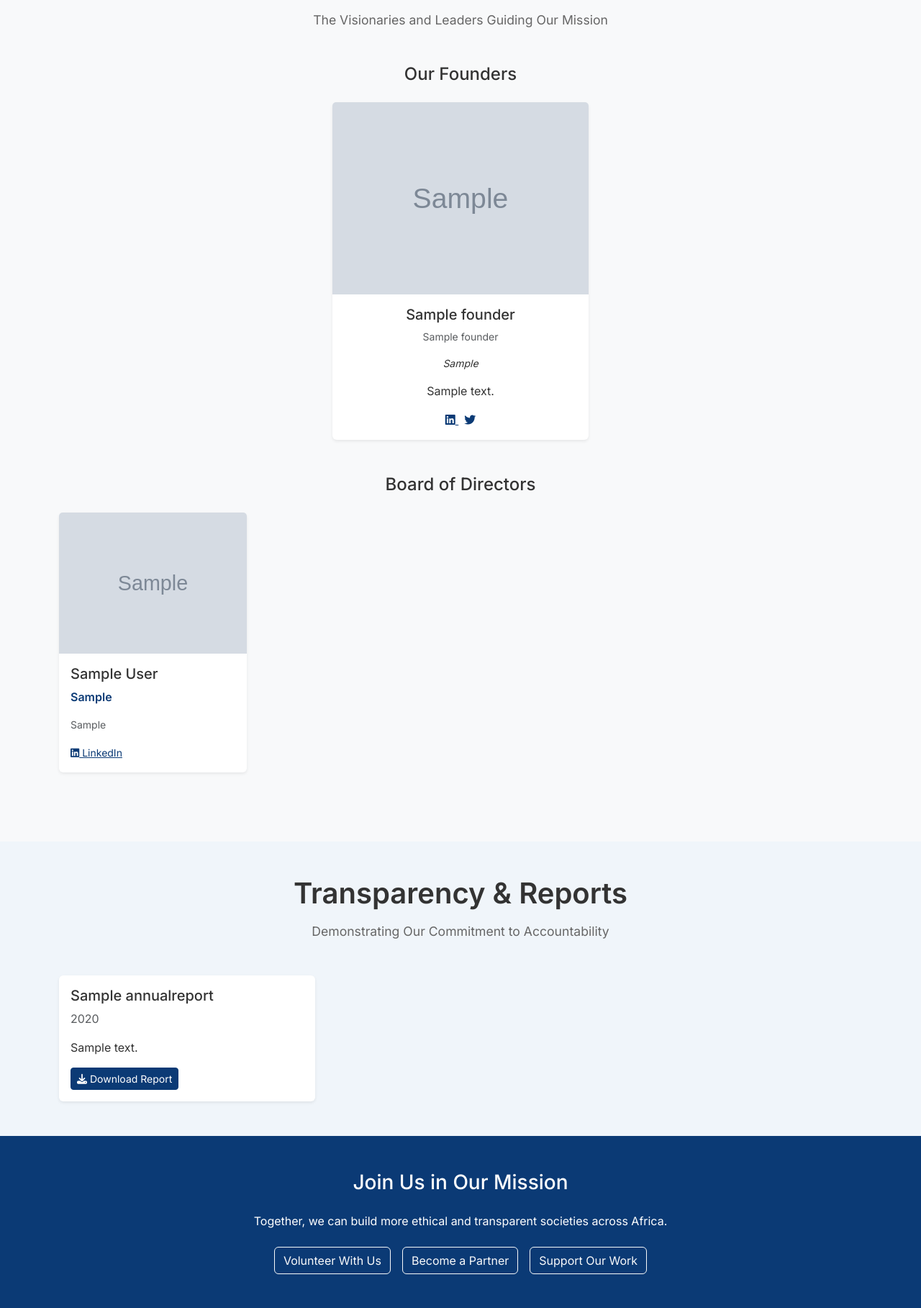
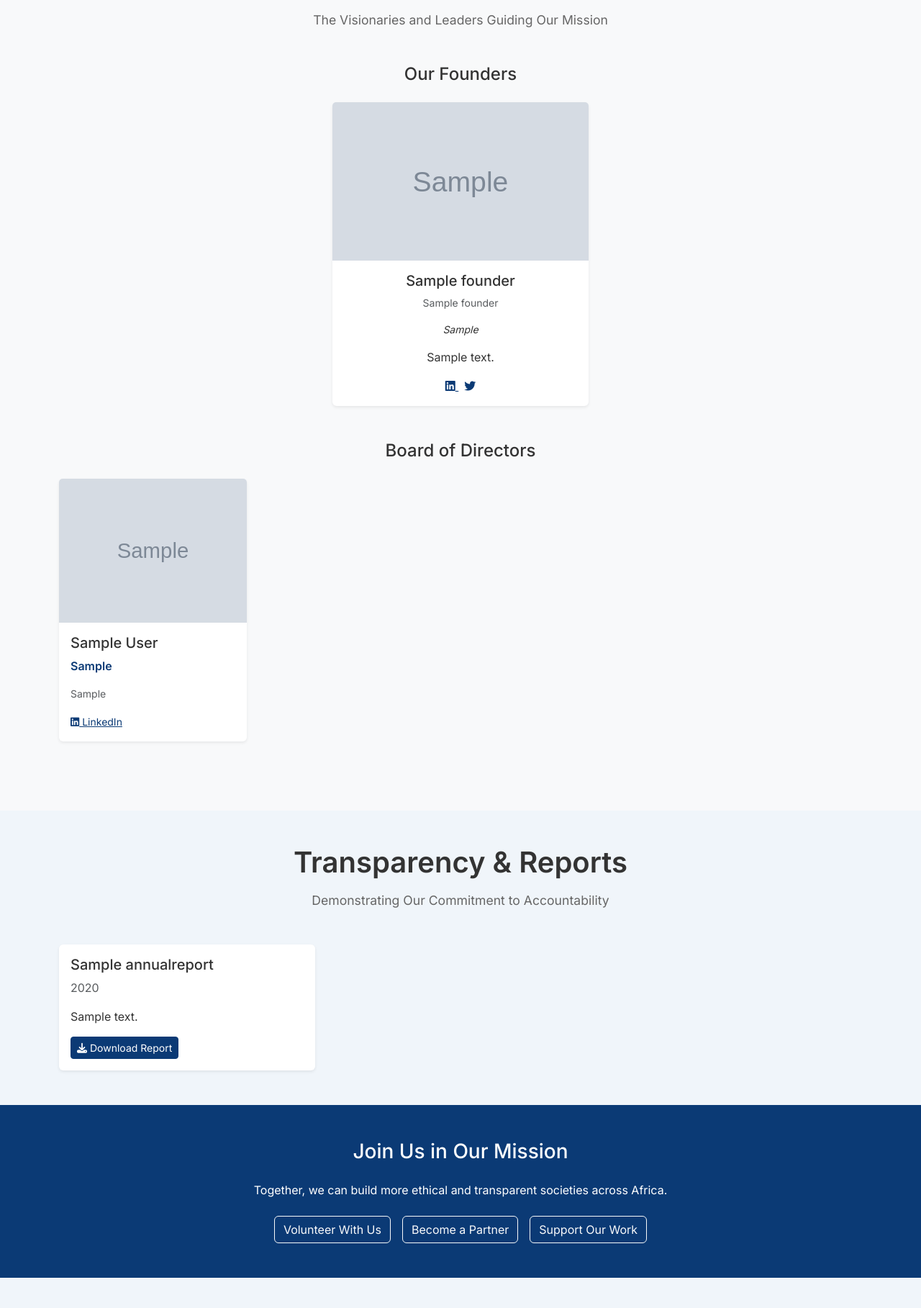
Before and after one commit to john-tech-sys/afriethics, a Django app: page /about/ in a window 1280 px wide. Shown: the part 1174-2991 px from the top of the page at 72% size. Run offline with Django 5.2, Linux system fonts and the light colour scheme; tables that the repository leaves empty hold one stand-in row (values such as "Sample post"); grey boxes marked "Sample" are stand-in pictures; parts of the project's set-up code (start-up, migrations or seed data) failed here and were passed over; some libraries are stand-ins or nearby versions.

Commit message:
fix images

```diff
--- a/templates/core/about.html
+++ b/templates/core/about.html
@@ -129,9 +129,9 @@
         <div class="row g-4 justify-content-center">
           {% for founder in founders %}
             <div class="col-lg-4 col-md-6 wow fadeInUp" data-wow-delay="0.{{ forloop.counter }}s">
-              <div class="card h-100 border-0 shadow-sm text-center">
+              <div class="card border-0 shadow-sm text-center" style="height:100%;">
                 {% if founder.photo %}
-                  <img src="{{ founder.photo.url }}" class="card-img-top" alt="{{ founder.name }}">
+                  <img src="{{ founder.photo.url }}" class="card-img-top" alt="{{ founder.name }}" style="width:100%;height:220px;object-fit:cover;">
                 {% endif %}
                 <div class="card-body">
                   <h5 class="card-title">{{ founder.name }}</h5>
@@ -167,9 +167,9 @@
         <div class="row g-4">
           {% for member in directors %}
             <div class="col-lg-3 col-md-6 wow fadeInUp" data-wow-delay="0.{{ forloop.counter }}s">
-              <div class="card h-100 border-0 shadow-sm">
+              <div class="card border-0 shadow-sm" style="height:100%;">
                 {% if member.photo %}
-                  <img src="{{ member.photo.url }}" class="card-img-top" alt="{{ member.name }}">
+                  <img src="{{ member.photo.url }}" class="card-img-top" alt="{{ member.name }}" style="width:100%;height:200px;object-fit:cover;">
                 {% endif %}
                 <div class="card-body">
                   <h5 class="card-title">{{ member.name }}</h5>
@@ -197,9 +197,9 @@
         <div class="row g-4">
           {% for member in advisors %}
             <div class="col-lg-3 col-md-6 wow fadeInUp" data-wow-delay="0.{{ forloop.counter }}s">
-              <div class="card h-100 border-0 shadow-sm">
+              <div class="card border-0 shadow-sm" style="height:100%;">
                 {% if member.photo %}
-                  <img src="{{ member.photo.url }}" class="card-img-top" alt="{{ member.name }}">
+                  <img src="{{ member.photo.url }}" class="card-img-top" alt="{{ member.name }}" style="width:100%;height:200px;object-fit:cover;">
                 {% endif %}
                 <div class="card-body">
                   <h5 class="card-title">{{ member.name }}</h5>
```
